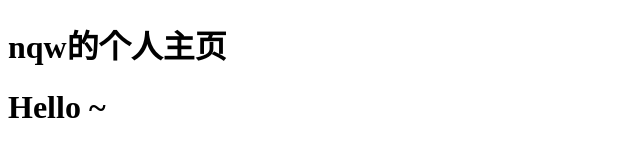
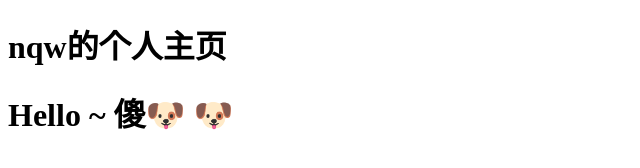
Before and after one commit to Niqiwei/github.io, a plain HTML site: page index.html in a window 1280 px wide. Shown: the whole page, without its empty margins (0-640 px from the left). Drawn offline with Linux system fonts and the light colour scheme.

Commit message:
Update index.html

```diff
--- a/index.html
+++ b/index.html
@@ -2,10 +2,10 @@
 <html lang="en">
 <head>
     <meta charset="UTF-8">
-    <title>yaorongke</title>
+    <title>nqw</title>
 </head>
 <body>
     <h1>nqw的个人主页</h1>
-    <h1>Hello ~</h1>
+    <h1>Hello ~ 傻🐶 🐶</h1>
 </body>
 </html>
```
